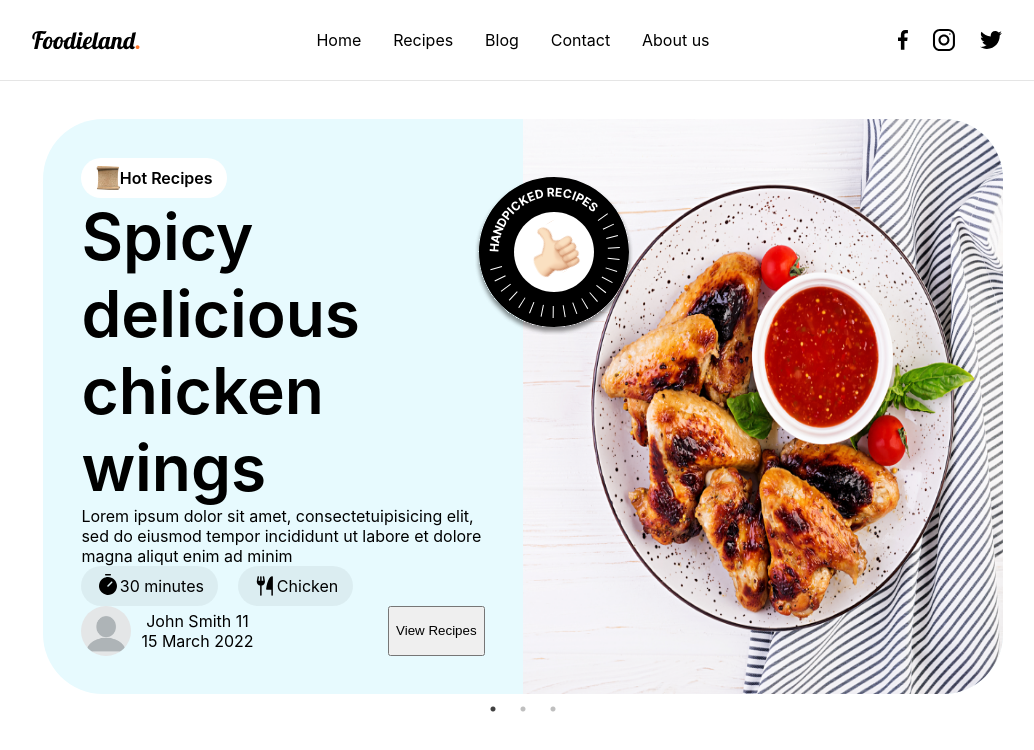
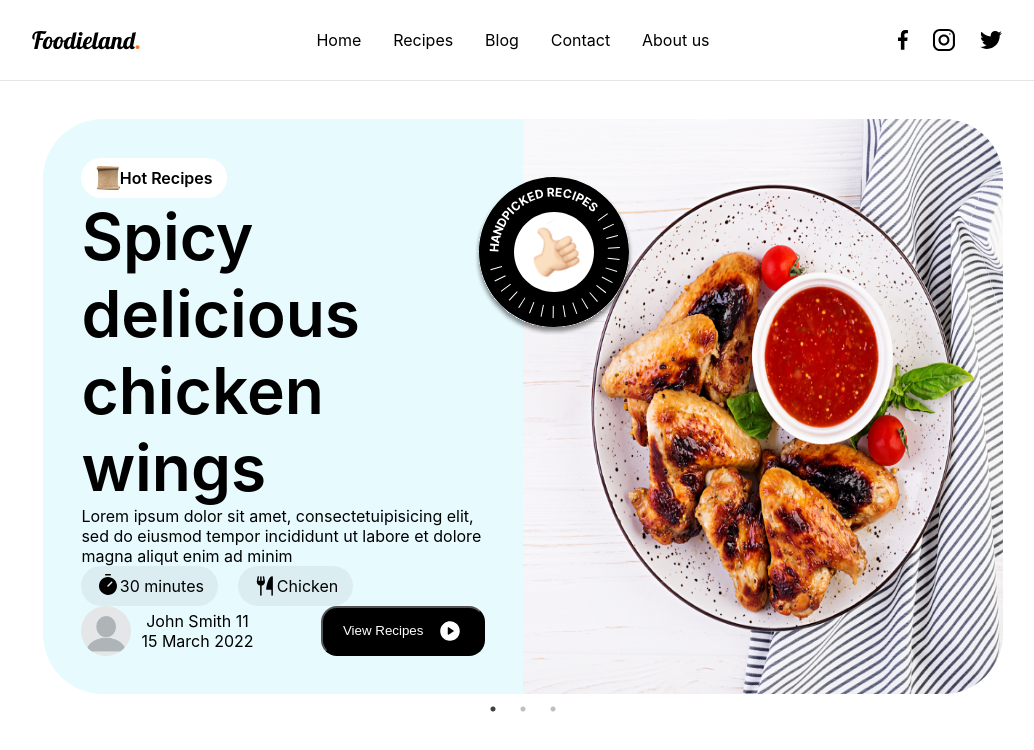
Before and after one commit to m83city/coocking_template, a React (Create React App) app: page / in a window 1280 px wide. Shown: the top 750 px of the page, without its empty margins (117-1151 px from the left). Built offline with nearby package versions, Linux system fonts and the light colour scheme.

Commit message:
end racousel

```diff
--- a/src/component/CarouselElement.scss
+++ b/src/component/CarouselElement.scss
@@ -82,4 +82,17 @@
     border-top-right-radius: 60px;
     max-width: 50%;
   }
+  &Button {
+    display: flex;
+    flex-direction: row;
+    justify-content: space-around;
+    background-color: #000000;
+    border-radius: 16px;
+    color: #ffffff;
+    align-items: center;
+    padding: 0 5% 0 5%;
+    &Label {
+      margin-right: 15px;
+    }
+  }
 }
--- a/src/component/CarouselElement.tsx
+++ b/src/component/CarouselElement.tsx
@@ -3,6 +3,7 @@ import badge from "../img/badge.svg";
 import dishPreview from "../img/dish_preview.png";
 import authorImage from "../img/author.webp";
 import pergamentImage from "../img/iconTag.png";
+import buttonCircle from "../img/button_circle.svg";
 import "./CarouselElement.scss";
 export interface ICarouselElement {
   authorName: string;
@@ -48,7 +49,10 @@ function CarouselElement(carouselElement: ICarouselElement) {
             </div>
           </div>
 
-          <button>{"View Recipes"}</button>
+          <button className="carouselButton">
+            <span className="carouselButtonLabel">{"View Recipes"}</span>
+            <img src={buttonCircle} alt="Arrow" />
+          </button>
         </div>
       </section>
       <img className="carouselBadge" src={badge} alt="Badge" />
--- a/src/component/CarouselFood.tsx
+++ b/src/component/CarouselFood.tsx
@@ -65,13 +65,6 @@ function CarouselFood() {
   ];
   const autoplaySpeed: number = 10000;
   const speedAnimation: number = 1000;
-  const contentStyle: React.CSSProperties = {
-    height: "160px",
-    color: "#fff",
-    lineHeight: "160px",
-    textAlign: "center",
-    background: "#364d79",
-  };
 
   return (
     <Slider
```
Also changed, not shown: src/img/button_circle.svg (added).
